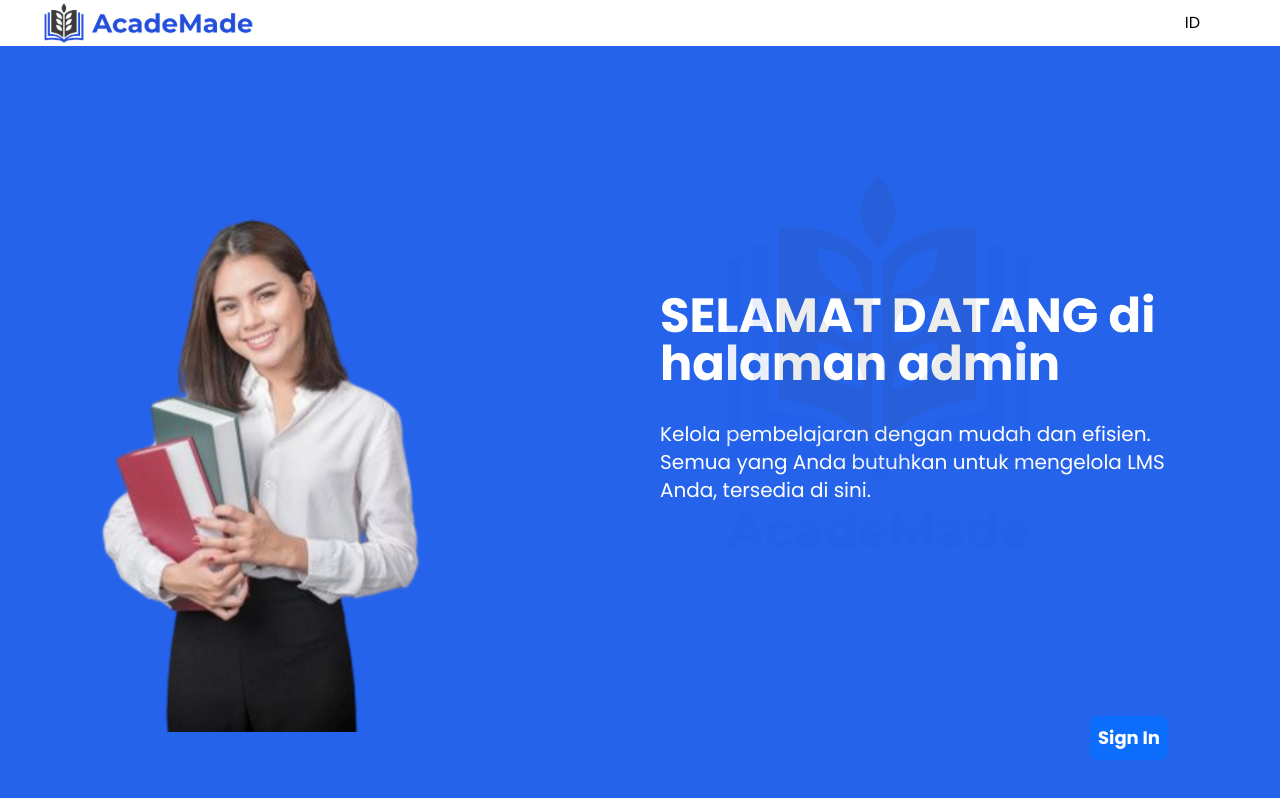
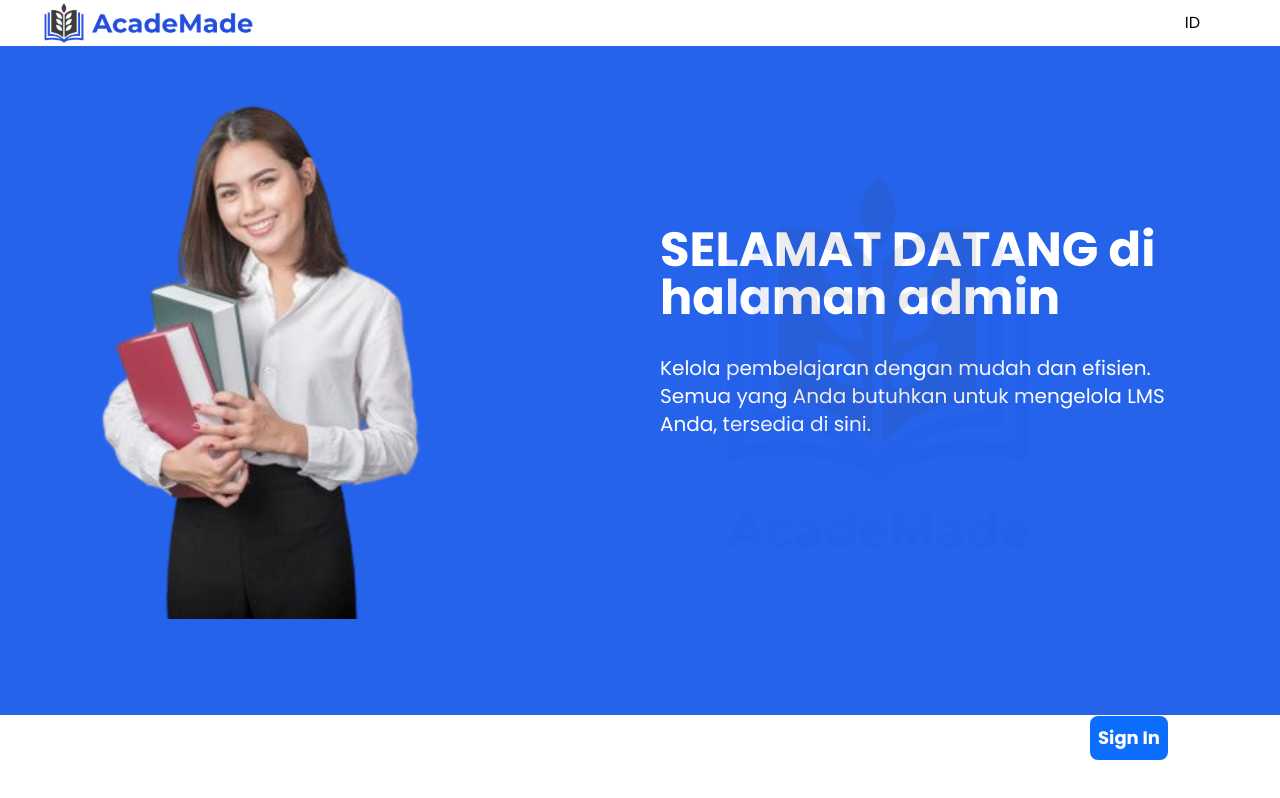
Before and after one commit to Capstone-Project-Kelompok-11/frontend-web-react, a React (Vite) app: page / in a window 1280 px wide. Shown: the top 798 px of the page. Built offline with nearby package versions, Linux system fonts and the light colour scheme.

Commit message:
fix: fix landingpage and loginview

```diff
--- a/src/views/LandingPage.view.jsx
+++ b/src/views/LandingPage.view.jsx
@@ -10,11 +10,11 @@ function LandingPage() {
   }, []);
 
   return (
-    <div>
+    <div className="max-h-fit">
       <Navbar />
-      <div className="bg-blue-600 h-screen flex flex-col justify-center items-center">
+      <div className="bg-blue-600  flex flex-col justify-center items-center">
         <div className="flex items-center justify-center mr-10 mb-24">
-          <img src={GuruSvg} alt="Guru" className="w-1/2 mt-24 mr-10" />
+          <img src={GuruSvg} alt="Guru" className="w-1/2 mr-10" />
           <div className="mr-10">
             <div className="mb-8 ">
               <p className="text-5xl text-white font-bold ">
--- a/src/views/Login.view.jsx
+++ b/src/views/Login.view.jsx
@@ -71,7 +71,7 @@ function Login() {
                 value={formik.values.email}
                 className={`w-full p-2 rounded-md outline-none bg-gray-100 my-3 ${
                   formik.errors.email && formik.touched.email
-                    ? "border-red-500"
+                    ? "outline-red-500"
                     : "border-gray-300"
                 }`}
               />
@@ -94,13 +94,13 @@ function Login() {
                   value={formik.values.password}
                   className={`w-full p-2 rounded-md outline-none bg-gray-100 my-3 ${
                     formik.errors.password && formik.touched.password
-                      ? "border-red-500"
+                      ? "outline-red-500"
                       : "border-gray-300"
                   }`}
                 />
                 <span
                   className={`absolute top-1/2 right-2 transform -translate-y-1/2 cursor-pointer ${
-                    showPassword ? "text-gray-600" : "text-gray-400"
+                    showPassword ? "text-black" : "text-black"
                   }`}
                   onClick={handleTogglePassword}
                 >
```
